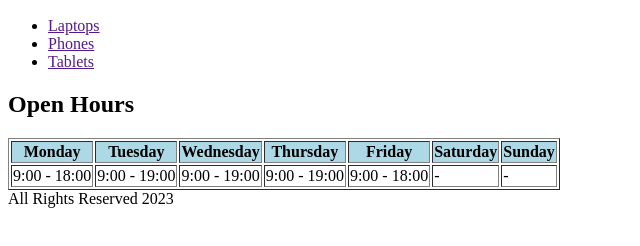
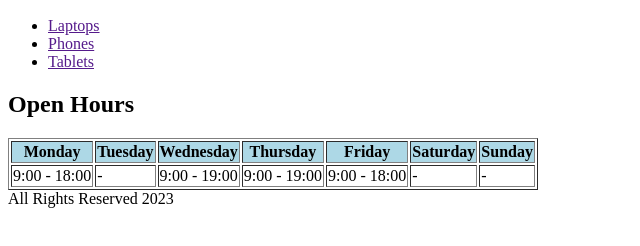
Before and after one commit to BeetrootAcademyAccount/eshop.github.io, a plain HTML site: page index.html in a window 1280 px wide. Shown: the part 110-356 px from the top of the page, without its empty margins (0-640 px from the left). Drawn offline with Linux system fonts and the light colour scheme.

Commit message:
Change working time on tuesday - free day

```diff
--- a/index.html
+++ b/index.html
@@ -36,7 +36,7 @@
           <tbody>
             <tr>
               <td>9:00 - 18:00</td>
-              <td>9:00 - 19:00</td>
+              <td>-</td>
               <td>9:00 - 19:00</td>
               <td>9:00 - 19:00</td>
               <td>9:00 - 18:00</td>
```
